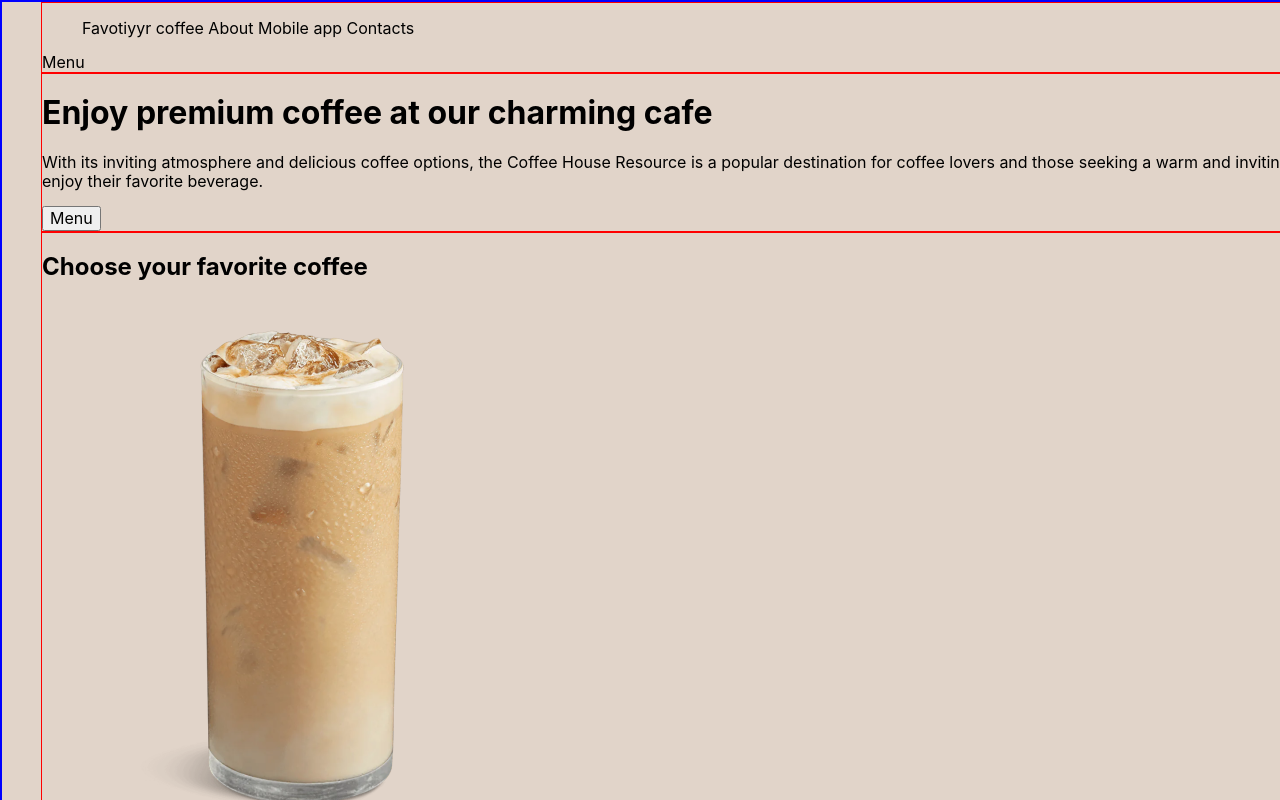
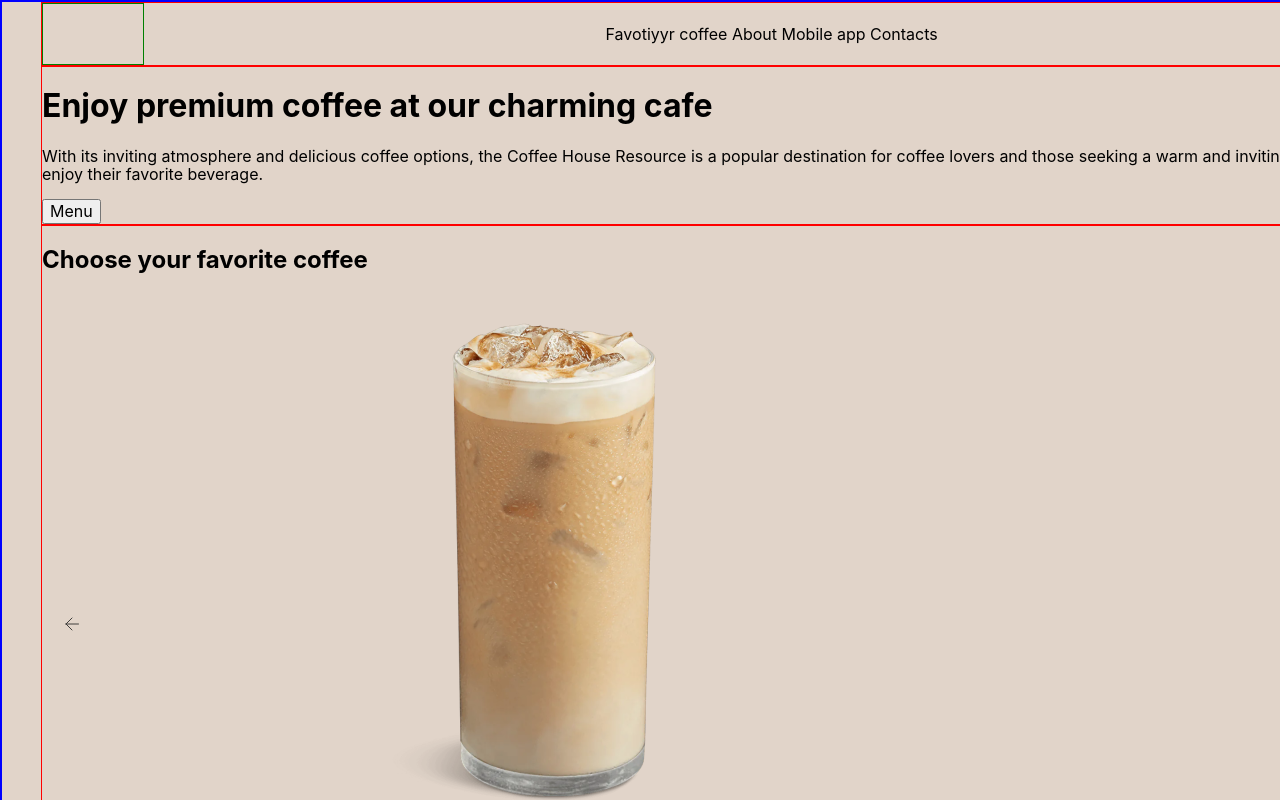
Before and after one commit to VanoKi/Coffee-house, a plain HTML site: page index.html in a window 1280 px wide. Shown: the top 800 px of the page. Drawn offline with Linux system fonts and the light colour scheme.

Commit message:
feat: add left arrow

```diff
--- a/index.html
+++ b/index.html
@@ -9,7 +9,7 @@
 </head>
 <body>
   <header>
-    <div class="wrap">
+    <div class="wrap header">
       <div class="logo"></div>
     <nav>
       <ul>
@@ -36,7 +36,7 @@
     <section>
       <div class="wrap">
         <h2>Choose your favorite coffee</h2>
-        <div class="slider">
+        <div class="slider header">
           <div class="arrow_wrap"></div>
           <div class="slider_card">
             <img src="assets/slider/coffee-slider-1.png" alt="coffee-slider-1">
--- a/style.css
+++ b/style.css
@@ -36,11 +36,25 @@ a {
   border: red 1px solid;
   max-width: 1360px;
 }
+
+.header {
+  display: flex;
+  justify-content: space-between;
+  align-items: center;
+}
+
 .logo {
+  width: 100px;
+  height: 60px;
+  border: green 1px solid;
 }
 .slider {
+
 }
 .arrow_wrap {
+  background: url(assets/slider/arrow-left.svg) center no-repeat;
+  width: 60px;
+  height: 60px;
 }
 .slider_card {
 }
```
